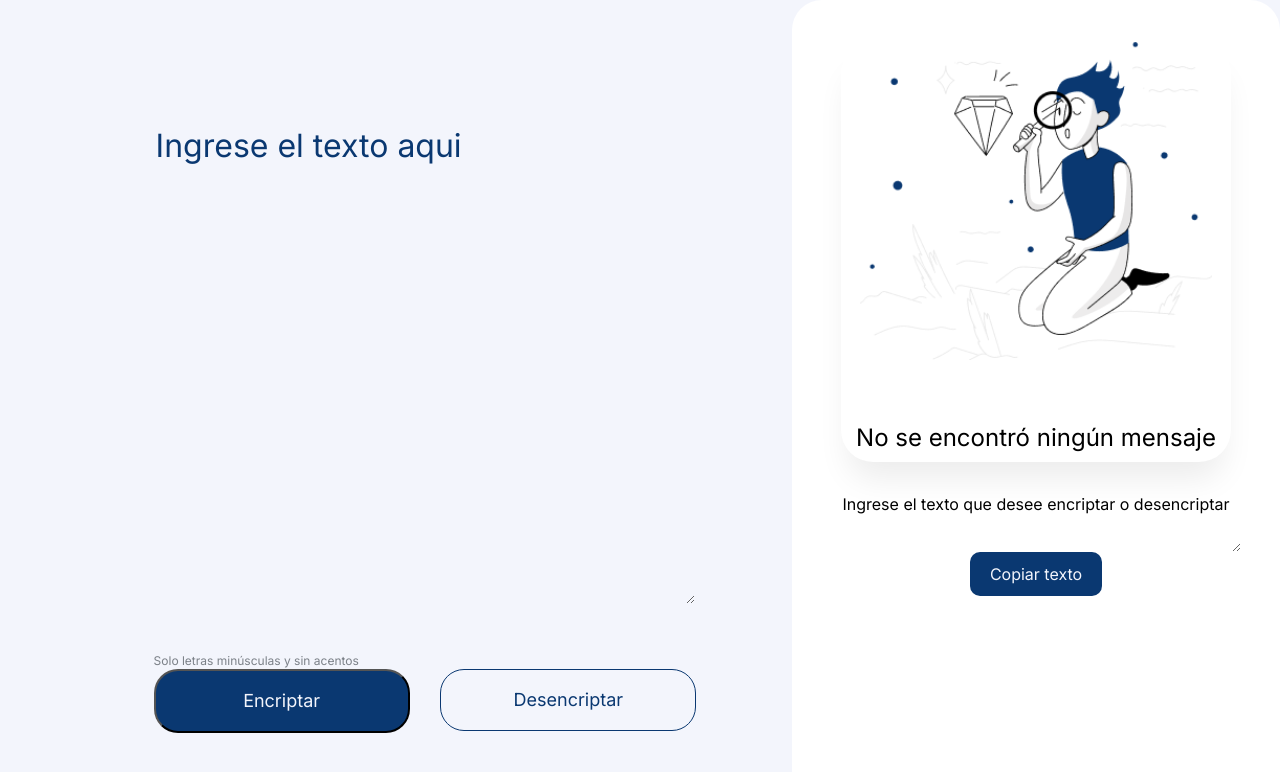
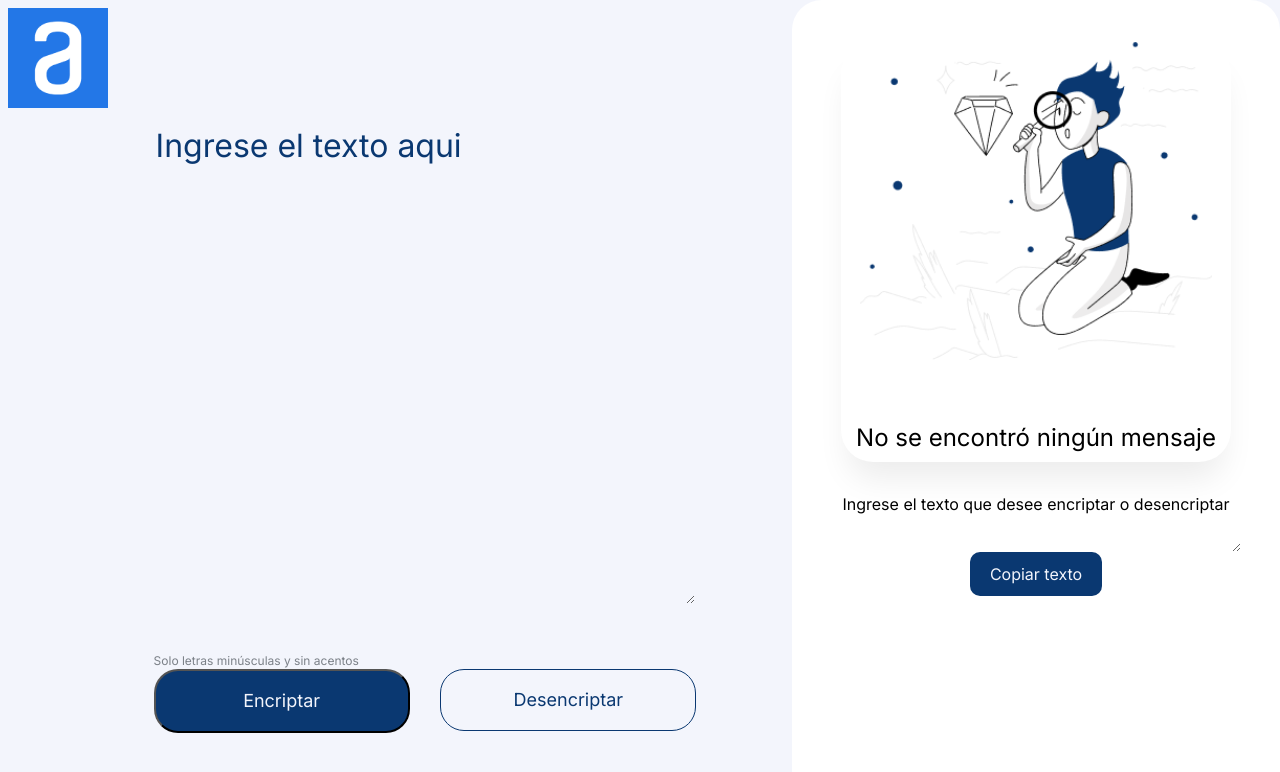
Before and after one commit to diemiva/encriptador-texto, a plain HTML site: page index.html in a window 1280 px wide. Drawn offline with Linux system fonts and the light colour scheme.

Commit message:
Update index.html

```diff
--- a/index.html
+++ b/index.html
@@ -9,6 +9,7 @@
 <body>
     <main>
         <div class="contenedor">
+            <img src="./img/logo.png" alt="Imagen de un hombre con una lupa" id="logo">
             <div class="encriptador">
                 <textarea name="texto" class="texto" id="texto" cols="30" rows="10" placeholder="Ingrese el texto aqui"></textarea>
                 <div class="Condiciones">
@@ -26,7 +27,7 @@
                     <p id="p">Ingrese el texto que desee encriptar o desencriptar</p>
                     <textarea id="resultado-texto" readonly ></textarea>
                     <button id="copiar-texto" onclick="copiarTexto()">Copiar texto</button>
-                    </div>
+                </div>
                 </div>
             <div>
         </div>
```
